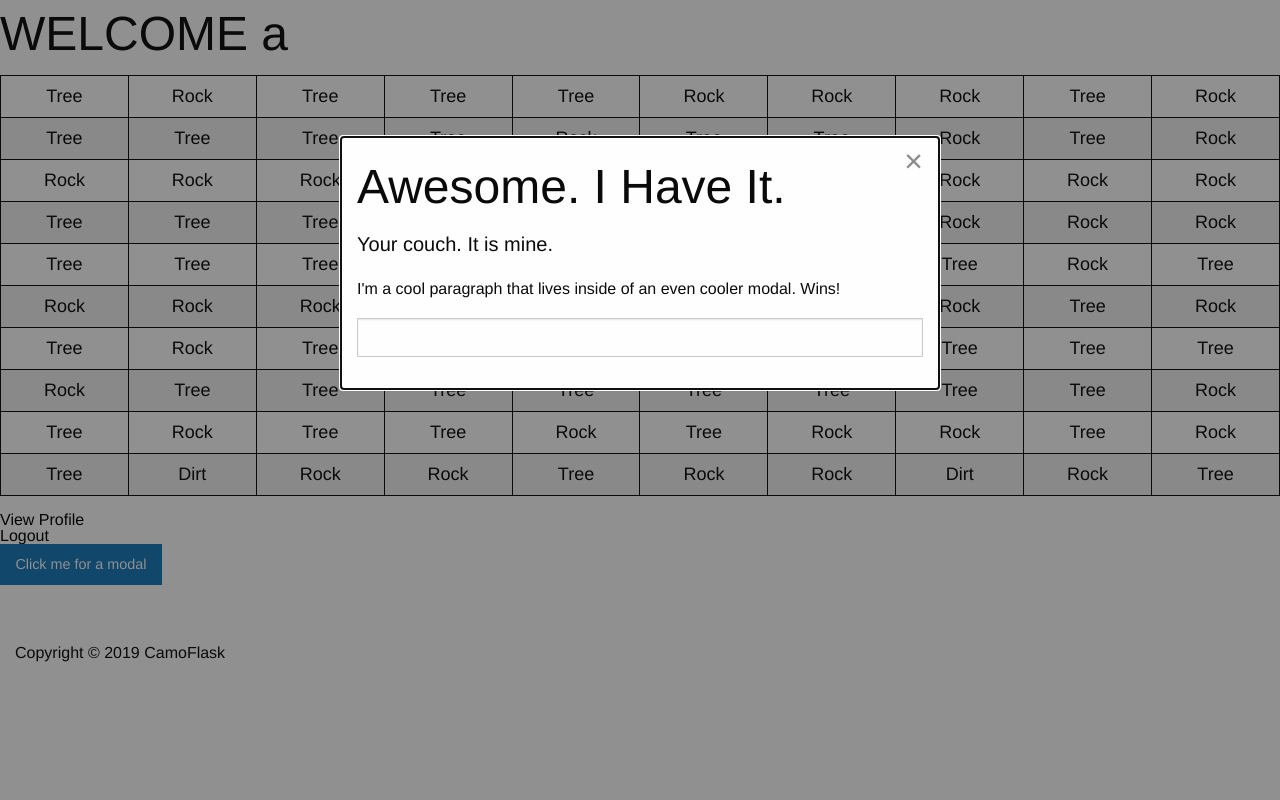
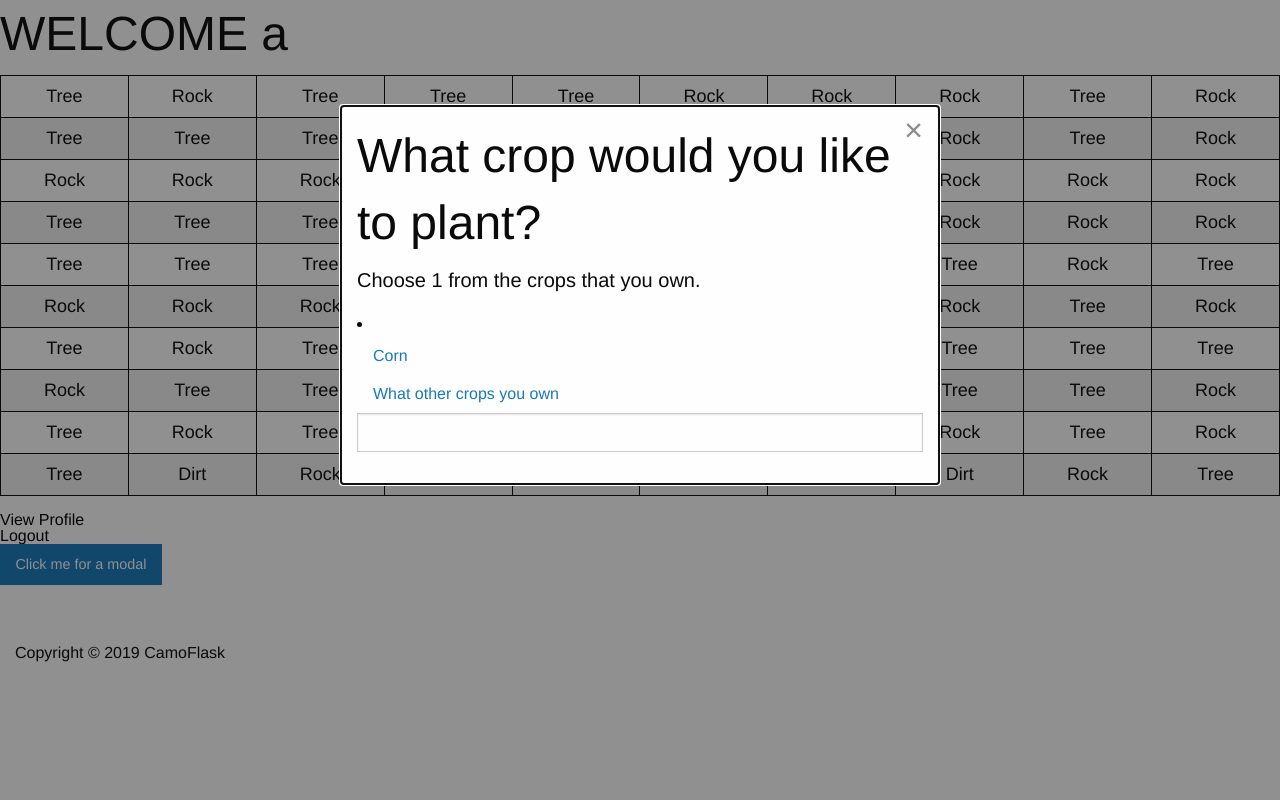
Before and after one commit to KendrickLiang/Softdev_Project02, a Flask app: page / in a window 1280 px wide, after a click on "Dirt". Run offline with Flask 2, Linux system fonts and the light colour scheme; a user stored in the database is signed in; data comes from the database, SQL or seed files in the repository; some libraries are stand-ins or nearby versions.

Commit message:
updated home to include list, need getCrops to fill it in

```diff
--- a/templates/home.html
+++ b/templates/home.html
@@ -36,9 +36,13 @@
     <p><button class="button" data-open="exampleModal1">Click me for a modal</button></p>
 
     <div class="reveal" id="exampleModal1" data-reveal>
-        <h1>Awesome. I Have It.</h1>
-        <p class="lead">Your couch. It is mine.</p>
-        <p>I'm a cool paragraph that lives inside of an even cooler modal. Wins!</p>
+        <h1>What crop would you like to plant?</h1>
+        <p class="lead"> Choose 1 from the crops that you own. </p>
+        <li> <ul class ="vertical dropdown menu" data-dropdown-menu>
+	    <li> <a href="/"> Corn </a> </li>
+	    <li> <a href="/"> What other crops you own </a> </li>
+	</ul>
+	</li>
         <input type="text" id="cropType">
         <button class="close-button" id="modal-button" data-close aria-label="Close modal" type="button">
             <span aria-hidden="true">&times;</span>
```
